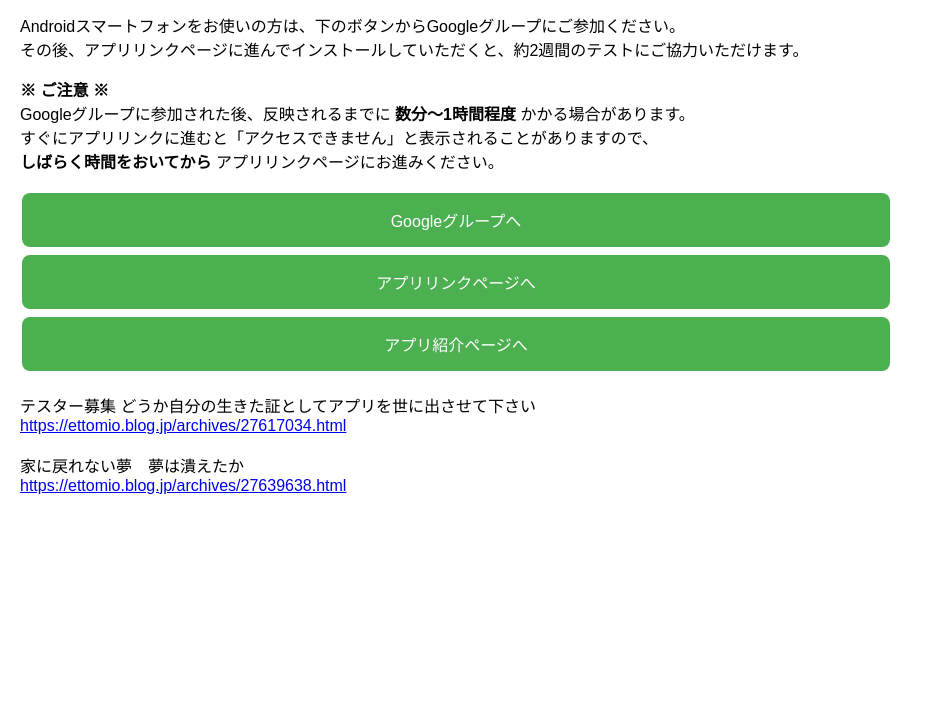
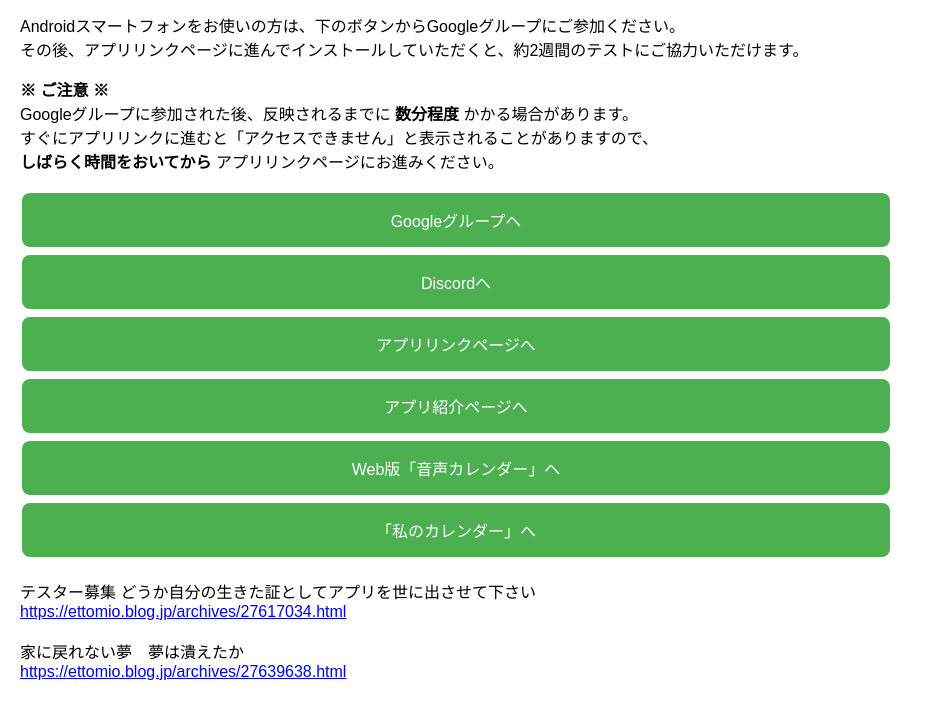
Before and after one commit to ettomio0518/tester-boshu, a plain HTML site: page index.html in a window 1280 px wide. Shown: the part 158-859 px from the top of the page, without its empty margins (0-933 px from the left). Before the commit the page ends 800 px from the top, so only its background shows below. Drawn offline with Linux system fonts and the light colour scheme.

Commit message:
Update index.html

```diff
--- a/index.html
+++ b/index.html
@@ -50,16 +50,22 @@ Androidスマートフォンをお使いの方は、下のボタンからGoogle
 
 <p>
 <strong>※ ご注意 ※</strong><br>
-Googleグループに参加された後、反映されるまでに <strong>数分～1時間程度</strong> かかる場合があります。<br>
+Googleグループに参加された後、反映されるまでに <strong>数分程度</strong> かかる場合があります。<br>
 すぐにアプリリンクに進むと「アクセスできません」と表示されることがありますので、<br>
 <strong>しばらく時間をおいてから</strong> アプリリンクページにお進みください。
 </p>
 
         <button class="btn" onclick="openLink()">Googleグループへ</button>
         <br>
+        <button class="btn" onclick="openLink4()">Discordへ</button>
+        <br>
         <button class="btn" onclick="openLink2()">アプリリンクページへ</button>
         <br>
         <button class="btn" onclick="openLink3()">アプリ紹介ページへ</button>
+        <br>
+        <button class="btn" onclick="openLink5()">Web版「音声カレンダー」へ</button>
+        <br>
+        <button class="btn" onclick="openLink6()">「私のカレンダー」へ</button>
         <br><br>
 テスター募集 どうか自分の生きた証としてアプリを世に出させて下さい
 <br>
@@ -79,7 +85,16 @@ Googleグループに参加された後、反映されるまでに <strong>数
             window.location.href = "https://play.google.com/store/apps/details?id=com.ettomio.my_calendar_app";
         }
         function openLink3() {
-            window.location.href = "紹介N.html";
+            window.location.href = "https://ettomio0518.github.io/app-intro/index.html";
+        }
+        function openLink4() {
+            window.location.href = "https://discord.com/channels/1255452796363472938/1375964927482920970";
+        }
+        function openLink5() {
+            window.location.href = "https://ettomio0518.github.io/my-calendar-app/index.html";
+        }
+        function openLink6() {
+            window.location.href = "https://ettomio0518.github.io/my-google-calendar/my-google-calendar.html";
         }
 
     </script>
```
